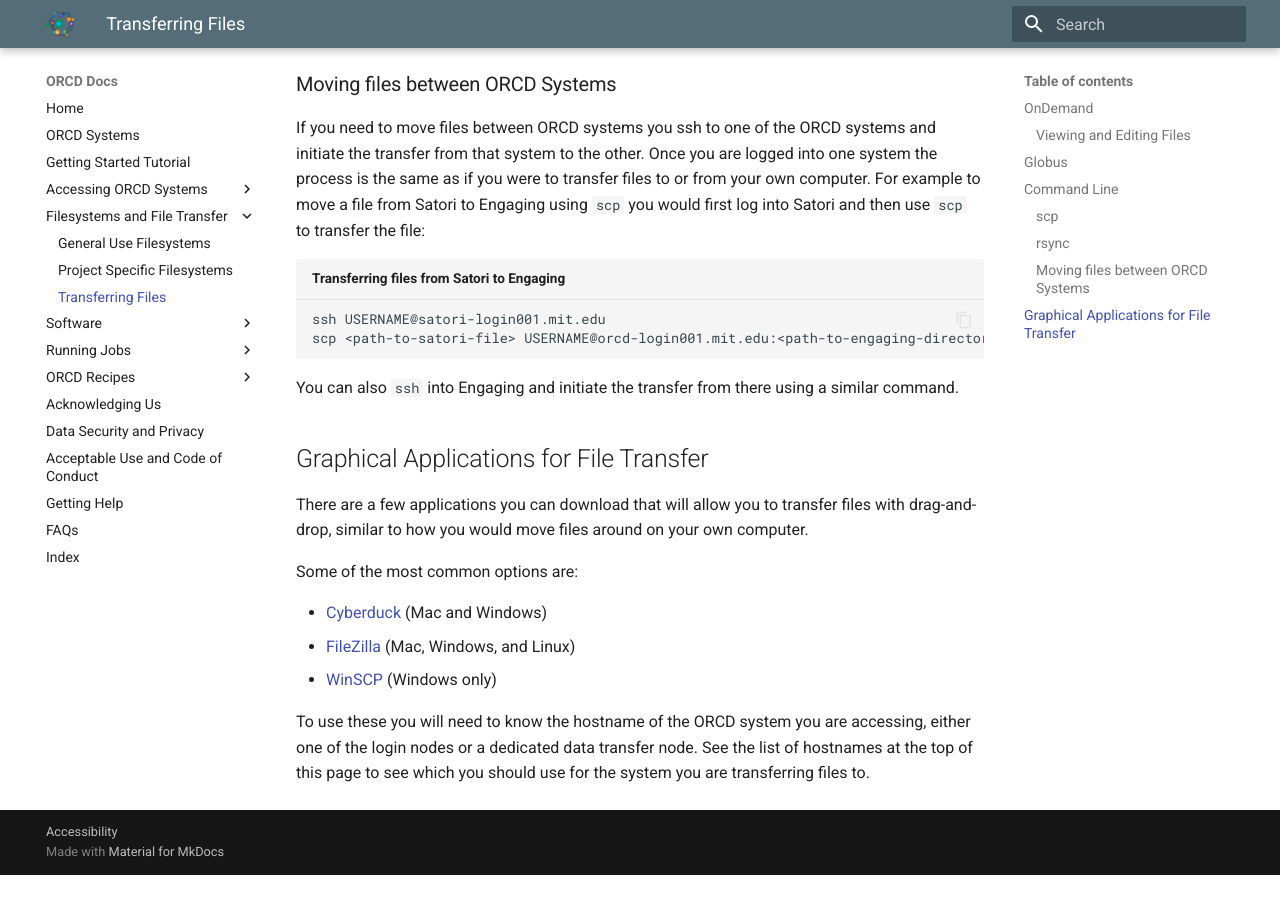
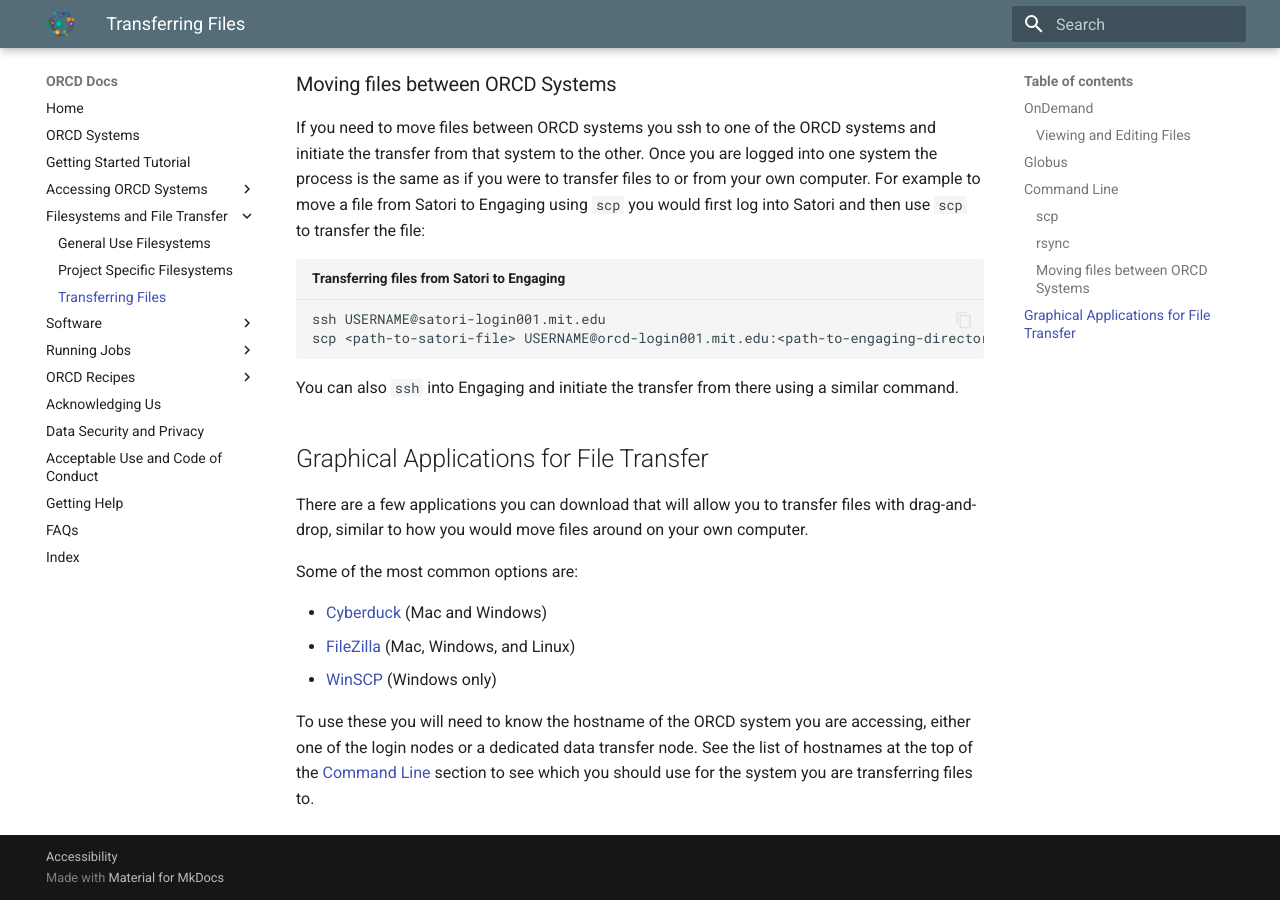
Before and after one commit to mit-orcd/orcd-docs-edit, an MkDocs documentation site: the page built from docs/filesystems-file-transfer/transferring-files.md, in a window 1280 px wide and 900 px high, scrolled down 5524 px. Built offline with MkDocs 1.6.1 and Material for MkDocs 9.7.7, drawn with Linux system fonts in a browser that asks for light colours; before the commit the page ends 6399 px from its top, so only the background shows below that.

Commit message:
small edit

```diff
--- a/docs/filesystems-file-transfer/transferring-files.md
+++ b/docs/filesystems-file-transfer/transferring-files.md
@@ -301,4 +301,4 @@
 - [FileZilla](https://filezilla-project.org/) (Mac, Windows, and Linux)
 - [WinSCP](https://winscp.net/eng/index.php) (Windows only)
 
-To use these you will need to know the hostname of the ORCD system you are accessing, either one of the login nodes or a dedicated data transfer node. See the list of hostnames at the top of this page to see which you should use for the system you are transferring files to.
+To use these you will need to know the hostname of the ORCD system you are accessing, either one of the login nodes or a dedicated data transfer node. See the list of hostnames at the top of the [Command Line](#command-line) section to see which you should use for the system you are transferring files to.
```
